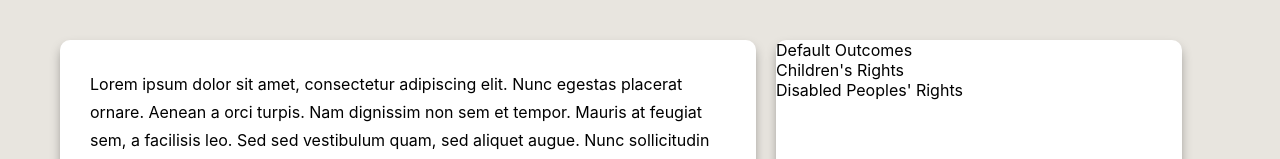
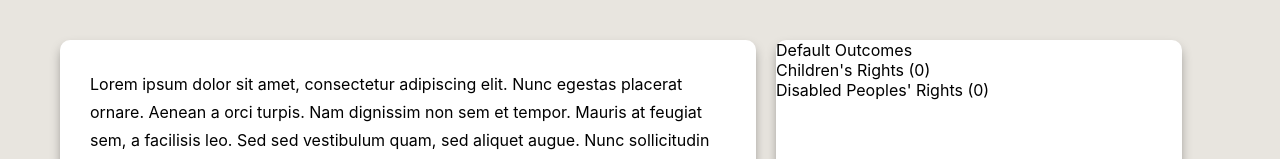
Before and after one commit to kathkroll/document-tagger, a React (Create React App) app: page / in a window 1280 px wide. Shown: the top 159 px of the page. Built offline with nearby package versions, Linux system fonts and the light colour scheme.

Commit message:
Display the number of times the tag has been used

```diff
--- a/src/components/TagHierarchy.js
+++ b/src/components/TagHierarchy.js
@@ -18,7 +18,7 @@ export default class TagHierarchy extends Component {
 
     const tagTree = tags.map((tag) => {
       return (
-        <div key={tag.id} onClick={this.dispatchAddTag(tag.id)}>{tag.name}</div>
+        <div key={tag.id} onClick={this.dispatchAddTag(tag.id)}>{tag.name} ({tag.totalSelections})</div>
       );
     });
 
--- a/src/components/TagTreeComponent.js
+++ b/src/components/TagTreeComponent.js
@@ -4,12 +4,14 @@ import PropTypes from 'prop-types';
 import TagListSelector from './TagListSelector';
 import TagHierarchy from './TagHierarchy';
 
-const TagTreeComponent = ({ tagTrees, actions }) =>
+const TagTreeComponent = ({ tagTrees, activeTagList, actions }) =>
   (
     <section className="tag-container">
       <TagListSelector tagTrees={tagTrees} />
       {/* TODO update functionality to display tags of active tree */}
-      <TagHierarchy tags={tagTrees[0].tags} onAddTag={actions.addTagToSelectedText} />
+      <TagHierarchy
+        tags={activeTagList}
+        onAddTag={actions.addTagToSelectedText} />
     </section>
   )
 
--- a/src/containers/TagTreeContainer.js
+++ b/src/containers/TagTreeContainer.js
@@ -2,10 +2,12 @@ import { connect } from 'react-redux'
 import { bindActionCreators } from 'redux'
 
 import { addTagToSelectedText } from '../actions';
+import selectTotalSelectionsByTag from '../selectors/selectTotalSelectionsByTag';
 import TagTreeComponent from '../components/TagTreeComponent'
 
 const mapStateToProps = state => ({
   tagTrees: state.tagsReducer.tagTrees,
+  activeTagList: selectTotalSelectionsByTag(state.tagsReducer.tagTrees[0].tags, state.documentsReducer.taggedSelections),
 })
 
 const mapDispatchToProps = dispatch => ({
--- /dev/null
+++ b/src/selectors/selectTotalSelectionsByTag.js
@@ -0,0 +1,9 @@
+export default (availableTags, taggedSelections) => {
+  return availableTags.map(tag => {
+    const filteredSelections = taggedSelections.filter(s => s.tagId === tag.id);
+    return {
+      ...tag,
+      totalSelections: filteredSelections.length,
+    };
+  });
+}
```
